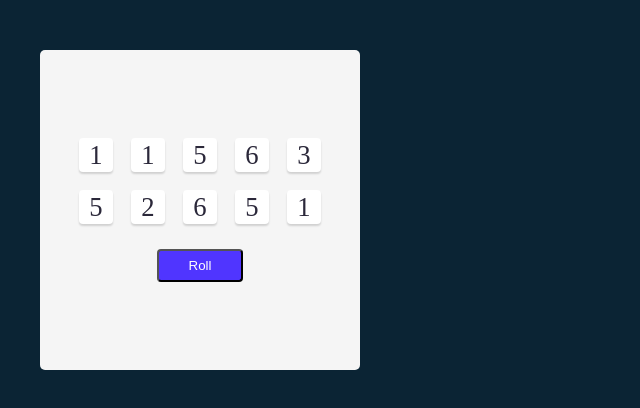
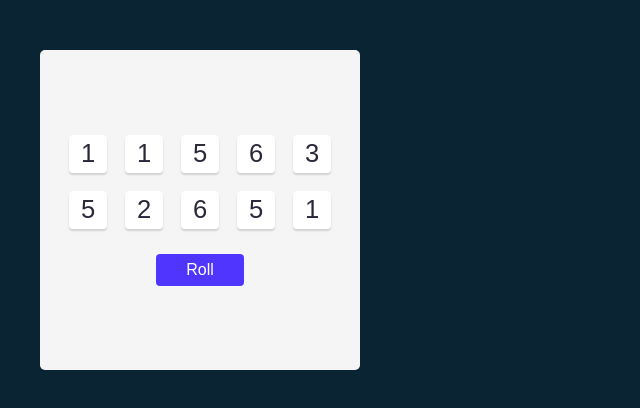
Before and after one commit to PeterKCrowther/Scrimba_React_Projects, a React (Create React App) app in the folder Project_4/tenzies_game/: page / in a window 1280 px wide. Shown: the top 408 px of the page, without its empty margins (0-640 px from the left). Built offline with nearby package versions, Linux system fonts and the light colour scheme.

Commit message:
UPDATE - PR4 - Button styling

```diff
--- a/Project_4/tenzies_game/src/index.css
+++ b/Project_4/tenzies_game/src/index.css
@@ -6,6 +6,7 @@ body {
   margin: 0;
   background-color: #0B2434;
   padding: 20px;
+  font-family: 'Karla', sans-serif;
 }
 
 main {
@@ -21,8 +22,8 @@ main {
 
 .die-cont {
   display: grid;
-  grid-template-columns: 34px 34px 34px 34px 34px;
-  grid-auto-rows: 34px 34px;
+  grid-template-columns: 38px 38px 38px 38px 38px;
+  grid-auto-rows: 38px 38px;
   grid-gap: 18px;
 }
 
@@ -32,7 +33,7 @@ main {
   justify-content: center;
   align-items: center;
   color: #2B283A;
-  font-size: 20pt;
+  font-size: 1.6rem;
   border-radius: 4px;
   box-shadow: 0px 2px 2px rgba(0, 0, 0, 0.15);
 }
@@ -44,4 +45,6 @@ button.roll {
   color: white;
   padding: 7px 30px;
   display: block;
+  border: none;
+  font-size: 1rem;
 }
```
